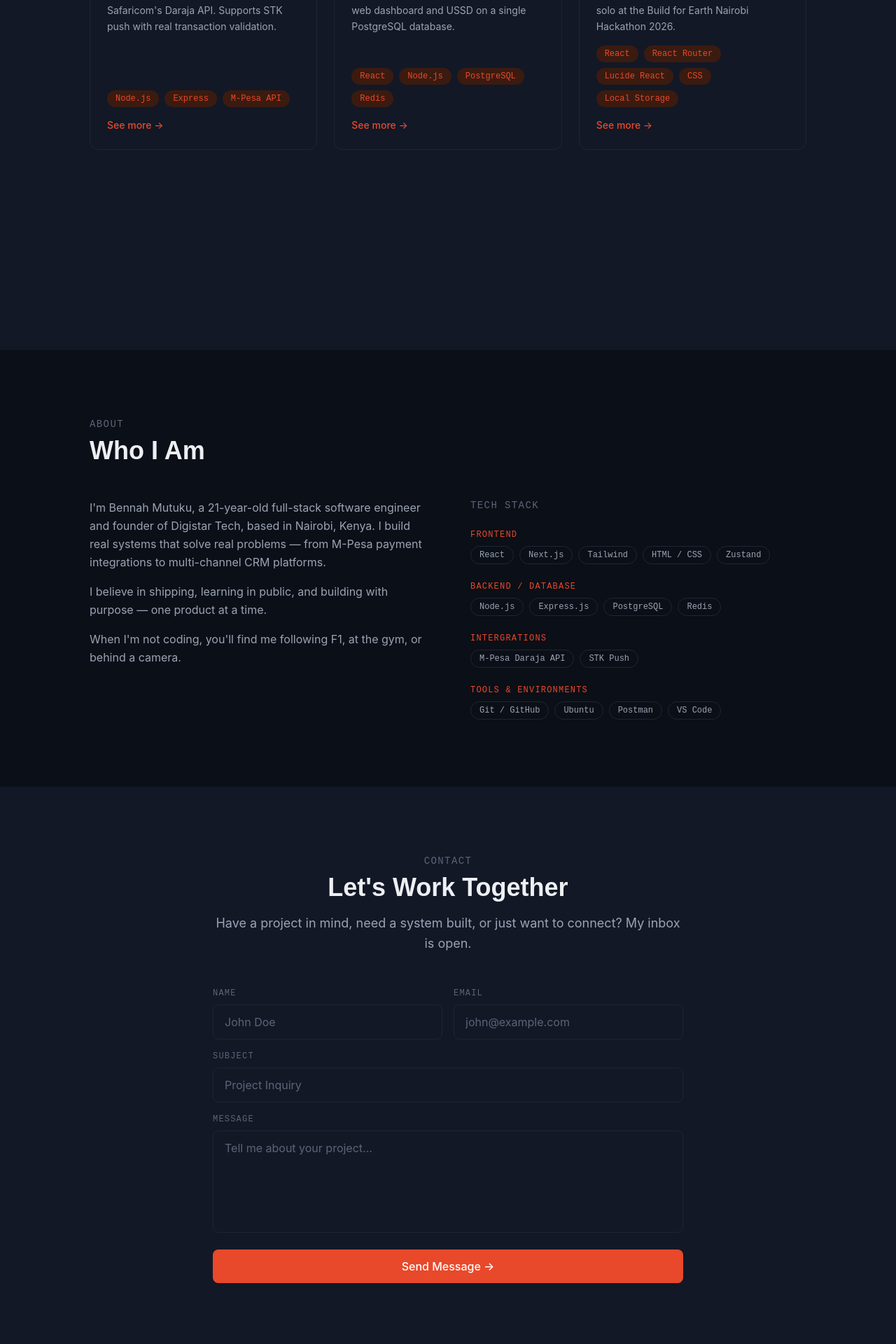
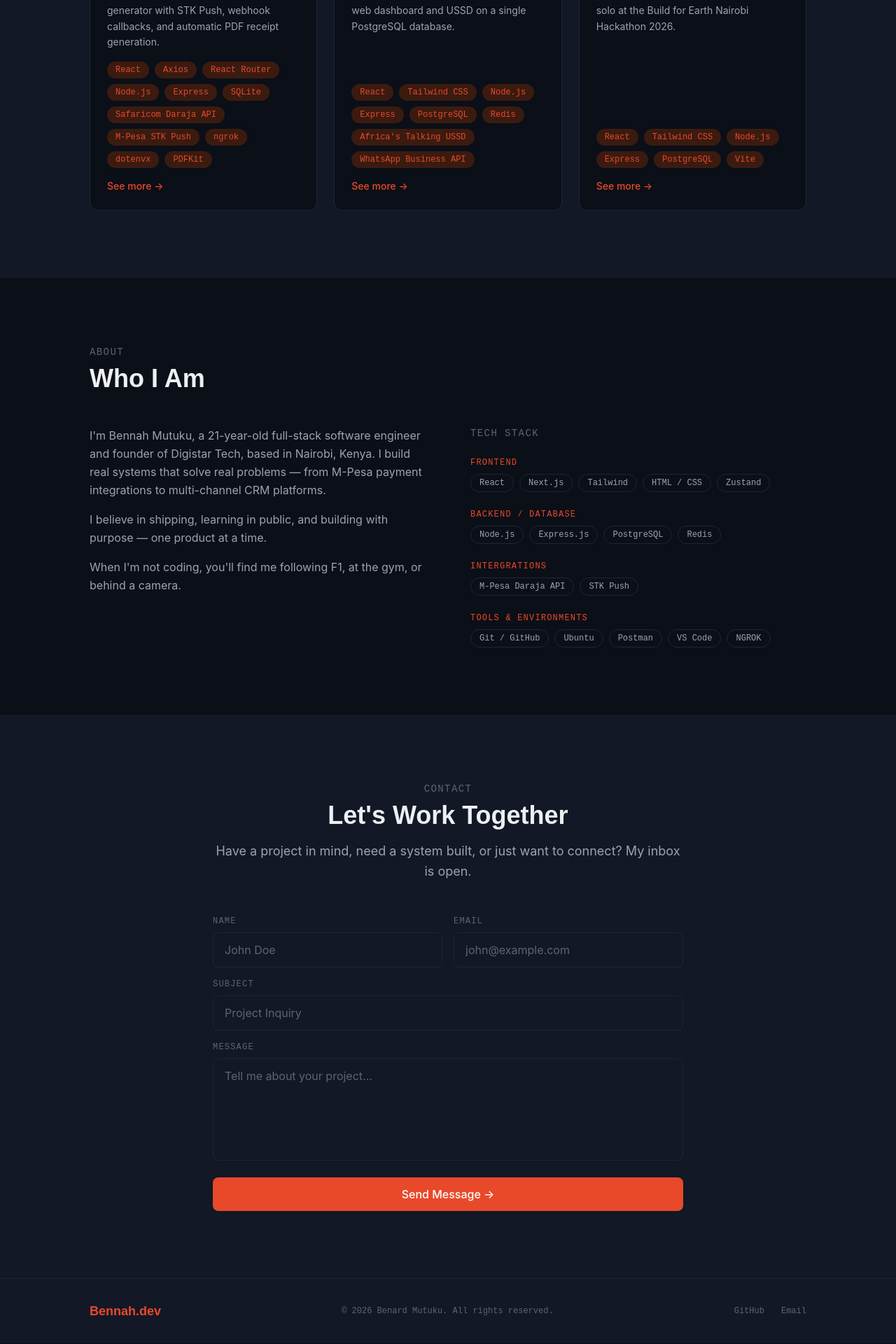
Before and after one commit to bennah995/bennah.dev, a React (Vite) app: page / in a window 1280 px wide. Shown: the part 1100-3020 px from the top of the page at 70% size. Built offline with nearby package versions, Linux system fonts and the light colour scheme.

Commit message:
Revisions: Made a couple of changes to the project and project detail pages/files made the navbar Bennah.dev refer to the root file

```diff
--- a/src/components/About.jsx
+++ b/src/components/About.jsx
@@ -13,7 +13,7 @@ const stack = [
   },
   {
     category: "Tools & Environments",
-    items: ["Git / GitHub", "Ubuntu", "Postman", "VS Code"]
+    items: ["Git / GitHub", "Ubuntu", "Postman", "VS Code", "NGROK"]
   }
 ]
 
--- /dev/null
+++ b/src/components/Footer.jsx
@@ -0,0 +1,29 @@
+function Footer() {
+  return (
+    <footer className="bg-bg-secondary border-t border-border py-8 px-8">
+      <div className="max-w-5xl mx-auto flex flex-col md:flex-row items-center justify-between gap-4">
+
+        <span className="text-accent font-display font-bold text-lg">Bennah.dev</span>
+
+        <p className="text-text-muted font-mono text-xs">
+          © {new Date().getFullYear()} Benard Mutuku. All rights reserved.
+        </p>
+
+        <div className="flex gap-6">
+          <a href="https://github.com/bennah995" target="_blank" rel="noreferrer" className="text-text-muted hover:text-accent transition-colors duration-200 font-mono text-xs">
+            GitHub
+          </a>
+          {/* <a href="https://linkedin.com/in/YOUR-LINKEDIN" target="_blank" rel="noreferrer" className="text-text-muted hover:text-accent transition-colors duration-200 font-mono text-xs">
+            LinkedIn
+          </a> */}
+          <a href="mailto:mwasyabenard617@gmail.com" className="text-text-muted hover:text-accent transition-colors duration-200 font-mono text-xs">
+            Email
+          </a>
+        </div>
+
+      </div>
+    </footer>
+  )
+}
+
+export default Footer;
--- a/src/components/Navbar.jsx
+++ b/src/components/Navbar.jsx
@@ -2,7 +2,7 @@ function Navbar() {
   return (
     <nav className="fixed top-0 left-0 w-full z-50 flex items-center justify-between px-8 py-4 bg-bg-primary/80 backdrop-blur-md border-b border-border">
 
-      <a href="#">
+      <a href="/">
         <span className="text-accent font-display font-bold text-xl">
           Bennah.dev
         </span>
--- a/src/components/Projects.jsx
+++ b/src/components/Projects.jsx
@@ -3,7 +3,7 @@ import projects from "../data/projects";
 
 function Projects() {
   return (
-    <section id="work" className="bg-bg-secondary py-24 px-8 h-screen">
+    <section id="work" className="bg-bg-secondary py-24 px-8">
       <div className="max-w-5xl mx-auto">
 
         <p className="text-text-muted font-mono text-sm tracking-widest uppercase mb-2">Portfolio</p>
@@ -11,13 +11,13 @@ function Projects() {
 
         <div className="grid grid-cols-1 md:grid-cols-3 gap-6">
           {projects.map((project, index) => (
-            <div key={index} className="bg-bg-secondary border border-border hover:border-accent transition-colors duration-300 rounded-xl p-6 flex flex-col gap-4">
+            <div key={index} className="bg-bg-primary border border-border hover:border-accent transition-colors duration-300 rounded-xl p-6 flex flex-col gap-4">
 
               <h3 className="font-display text-xl font-semibold text-text-primary">{project.title}</h3>
               <p className="text-text-secondary text-sm leading-relaxed flex-1">{project.description}</p>
 
               <div className="flex flex-wrap gap-2">
-                {project.stack.map((tech, i) => (
+                {Object.values(project.stack).flat().map((tech, i) => (
                   <span key={i} className="bg-accent-tint text-accent text-xs font-mono px-3 py-1 rounded-full">{tech}</span>
                 ))}
               </div>
--- a/src/data/projects.js
+++ b/src/data/projects.js
@@ -2,26 +2,63 @@ const projects = [
   {
     title: "M-Pesa Paylink",
     slug: "mpesa-paylink",
-    description: "A payment integration tool built on Safaricom's Daraja API. Supports STK push with real transaction validation.",
-    longDescription: "Built a full M-Pesa STK push integration using Safaricom's Daraja API. Handles OAuth token generation, initiates payment prompts to the user's phone, and validates real transactions. Tested with a live KES 1 payment.",
-    stack: ["Node.js", "Express", "M-Pesa API"],
+    description: "A self-hosted M-Pesa payment link generator with STK Push, webhook callbacks, and automatic PDF receipt generation.",
+    overview: "A self-hosted M-Pesa payment link generator built with Node.js, Express, SQLite and React — featuring STK Push integration, Daraja API webhook callbacks, and automatic PDF receipt generation.",
+    features: [
+      "Generate shareable payment links for clients",
+      "Trigger M-Pesa STK Push prompts directly to customer phones",
+      "Handle Daraja API webhook callbacks automatically",
+      "Generate and store PDF receipts on successful payment",
+      "Track payment status in real time",
+      "SQLite database for lightweight local storage"
+    ],
+    stack: {
+      Frontend: ["React", "Axios", "React Router"],
+      Backend: ["Node.js", "Express", "SQLite"],
+      Payment: ["Safaricom Daraja API", "M-Pesa STK Push"],
+      Other: ["ngrok", "dotenvx", "PDFKit"]
+    },
     github: "https://github.com/bennah995/mpesa-paylink"
   },
   {
     title: "WhatsApp CRM",
     slug: "whatsapp-crm",
     description: "Multi-channel CRM unifying WhatsApp, web dashboard and USSD on a single PostgreSQL database.",
-    longDescription: "A production-level CRM system that unifies WhatsApp messaging, a web dashboard, and USSD into a single PostgreSQL database. Built with Redis for USSD session management and a React frontend for the dashboard.",
-    stack: ["React", "Node.js", "PostgreSQL", "Redis"],
-    github: "https://github.com/bennah995/YOUR-REPO-NAME"
+    overview: "A production-level CRM system that unifies WhatsApp messaging, a web dashboard, and USSD into a single PostgreSQL database. Built with Redis for USSD session management and a React frontend for the dashboard.",
+    features: [
+      "Unified inbox for WhatsApp, web and USSD channels",
+      "USSD session management with Redis",
+      "React dashboard for managing contacts and conversations",
+      "PostgreSQL as single source of truth across all channels",
+      "REST API backend with Node.js and Express"
+    ],
+    stack: {
+      Frontend: ["React", "Tailwind CSS"],
+      Backend: ["Node.js", "Express"],
+      Database: ["PostgreSQL", "Redis"],
+      Other: ["Africa's Talking USSD", "WhatsApp Business API"]
+    },
+    github: "https://github.com/bennah995/whatsapp-crm"
   },
   {
     title: "EcoRank",
     slug: "ecorank",
     description: "Gamified environmental action app built solo at the Build for Earth Nairobi Hackathon 2026.",
-    longDescription: "Built 100% solo at the Build for Earth Nairobi Hackathon 2026. EcoRank gamifies environmental action — users log eco-friendly activities and earn points on a leaderboard. Designed, built and presented in under 48 hours.",
-    stack: ["React", "React Router", "Lucide React", "CSS", "Local Storage"],
-    github: "https://github.com/bennah995/Eco-Rank"
+    overview: "Built 100% solo at the Build for Earth Nairobi Hackathon 2026. EcoRank gamifies environmental action — users log eco-friendly activities and earn points on a leaderboard. Designed, built and presented in under 48 hours.",
+    features: [
+      "Log eco-friendly actions and earn points",
+      "Real-time leaderboard across participants",
+      "Category-based action tracking",
+      "Built and shipped solo under 48 hours",
+      "Presented at Build for Earth Nairobi 2026"
+    ],
+    stack: {
+      Frontend: ["React", "Tailwind CSS"],
+      Backend: ["Node.js", "Express"],
+      Database: ["PostgreSQL"],
+      Other: ["Vite"]
+    },
+    github: "https://github.com/bennah995/ecorank"
   }
 ]
 
--- a/src/pages/Home.jsx
+++ b/src/pages/Home.jsx
@@ -3,6 +3,7 @@ import HeroSection from '../components/Hero'
 import Projects from '../components/Projects'
 import About from '../components/About';
 import Contact from '../components/Contact';
+import Footer from '../components/Footer';
 
 function Home() {
   return (
@@ -12,6 +13,7 @@ function Home() {
       <Projects />
       <About />
       <Contact />
+      <Footer />
     </>
   )
 }
--- a/src/pages/ProjectDetail.jsx
+++ b/src/pages/ProjectDetail.jsx
@@ -29,18 +29,36 @@ function ProjectDetail() {
 
         <p className="text-accent font-mono text-sm tracking-widest uppercase mb-2">Project</p>
         <h1 className="font-display text-5xl font-bold text-text-primary mb-6">{project.title}</h1>
+        <p className="text-text-secondary text-lg leading-relaxed mb-12">{project.overview}</p>
 
-        <p className="text-text-secondary text-lg leading-relaxed mb-10">
-          {project.longDescription}
-        </p>
+        {/* Features */}
+        <div className="mb-12">
+          <h2 className="font-display text-2xl font-semibold text-text-primary mb-6">Features</h2>
+          <ul className="flex flex-col gap-3">
+            {project.features.map((feature, i) => (
+              <li key={i} className="flex items-start gap-3 text-text-secondary">
+                <span className="text-accent mt-1">→</span>
+                {feature}
+              </li>
+            ))}
+          </ul>
+        </div>
 
-        <div className="mb-10">
-          <p className="text-text-muted font-mono text-sm uppercase tracking-widest mb-4">Tech Stack</p>
-          <div className="flex flex-wrap gap-3">
-            {project.stack.map((tech, i) => (
-              <span key={i} className="bg-accent-tint text-accent font-mono text-sm px-4 py-2 rounded-full">
-                {tech}
-              </span>
+        {/* Tech Stack */}
+        <div className="mb-12">
+          <h2 className="font-display text-2xl font-semibold text-text-primary mb-6">Tech Stack</h2>
+          <div className="flex flex-col gap-6">
+            {Object.entries(project.stack).map(([category, items], i) => (
+              <div key={i}>
+                <p className="text-accent font-mono text-xs uppercase tracking-widest mb-3">{category}</p>
+                <div className="flex flex-wrap gap-2">
+                  {items.map((tech, j) => (
+                    <span key={j} className="bg-bg-secondary border border-border text-text-secondary font-mono text-xs px-3 py-2 rounded-full">
+                      {tech}
+                    </span>
+                  ))}
+                </div>
+              </div>
             ))}
           </div>
         </div>
```
